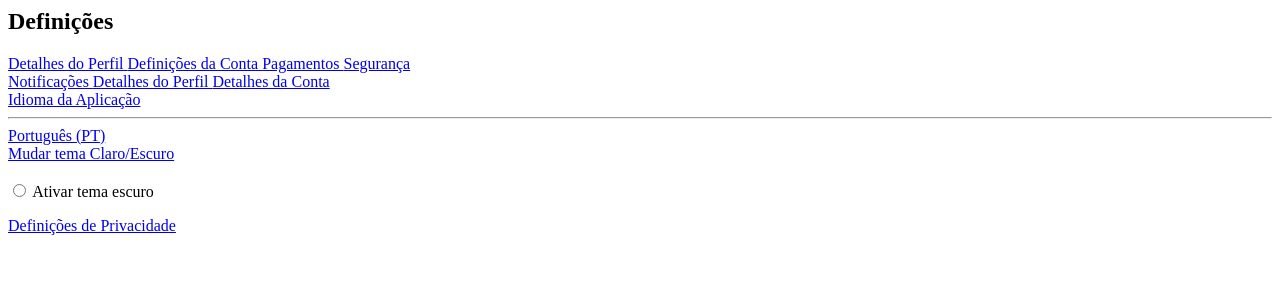
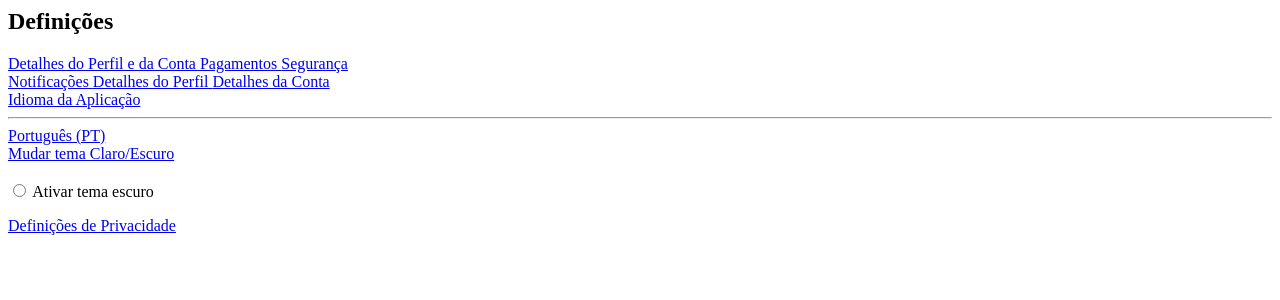
Before and after one commit to MLT05/NABU-24-25, a PHP site: page /cp_definicoes.php in a window 1280 px wide. Shown: the top 300 px of the page. Run offline with PHP 8.4, Linux system fonts and the light colour scheme.

Commit message:
Setting Linking

```diff
--- a/NABU_base/Componentes/cp_definicoes.php
+++ b/NABU_base/Componentes/cp_definicoes.php
@@ -8,16 +8,10 @@
     <div class="card border-0 shadow-sm ">
         <div class="list-group  list-group-flush">
 
-            <a href="#"
+            <a href="../Paginas/perfil_details.php"
                 class="verde_escuro list-group-item list-group-item-action d-flex align-items-center verde_claro_bg">
 
-                Detalhes do Perfil
-            </a>
-
-            <a href="#"
-                class="verde_escuro list-group-item list-group-item-action d-flex align-items-center verde_claro_bg">
-
-                Definições da Conta
+                Detalhes do Perfil e da Conta
             </a>
 
             <a href="#"
--- a/NABU_base/Componentes/cp_userdetails.php
+++ b/NABU_base/Componentes/cp_userdetails.php
@@ -15,7 +15,7 @@
                     Alterar Imagem de Perfil
                 </a>
 
-                <a href="../Paginas/encomendas.php" class="verde_escuro list-group-item list-group-item-action d-flex align-items-center verde_claro_bg">
+                <a href="#" class="verde_escuro list-group-item list-group-item-action d-flex align-items-center verde_claro_bg">
                     <img src="../Imagens/icons/orders_24dp_000000_FILL0_wght400_GRAD0_opsz24.svg" alt="Ícone" class="me-3" >
                     Mudar Nome
                 </a>
```
